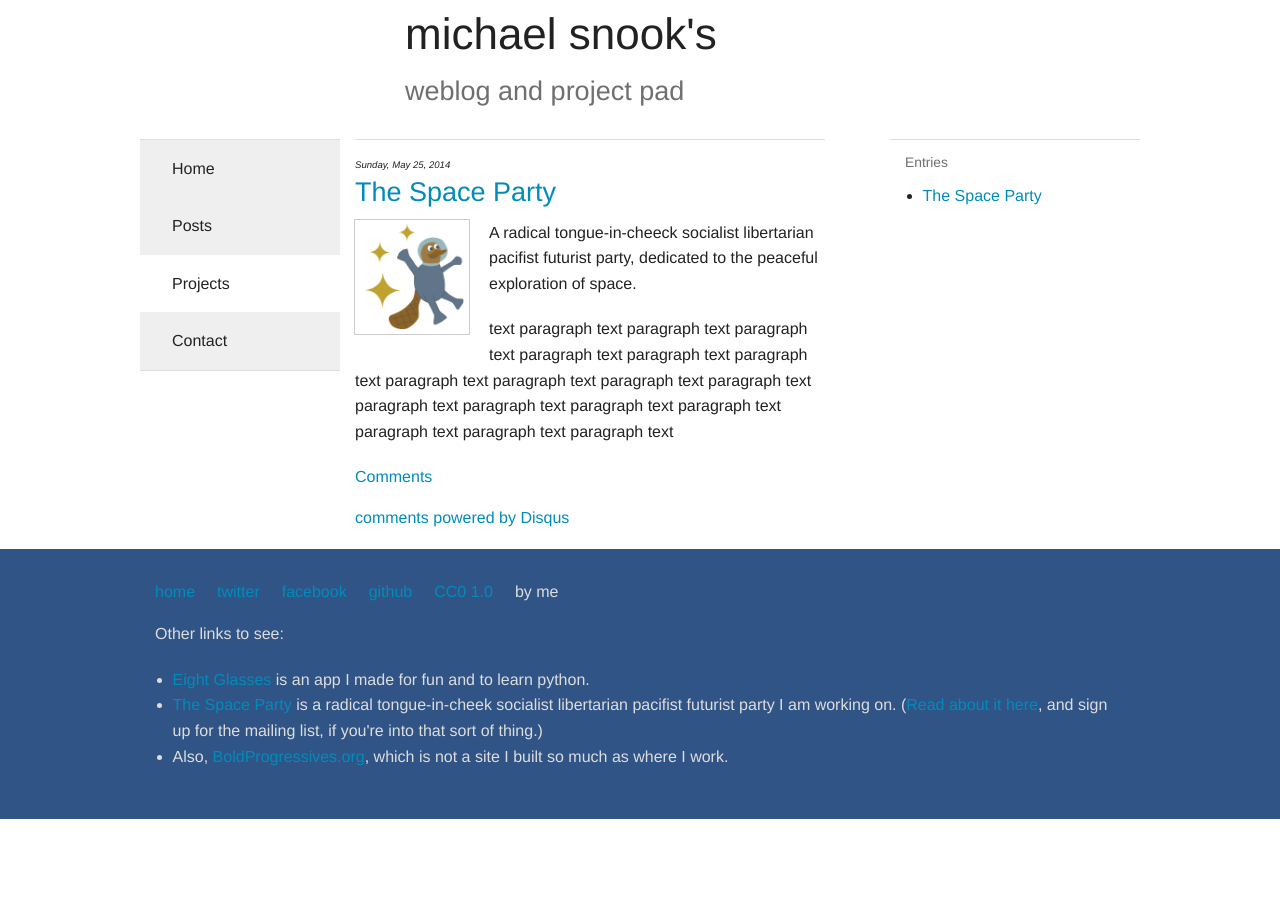
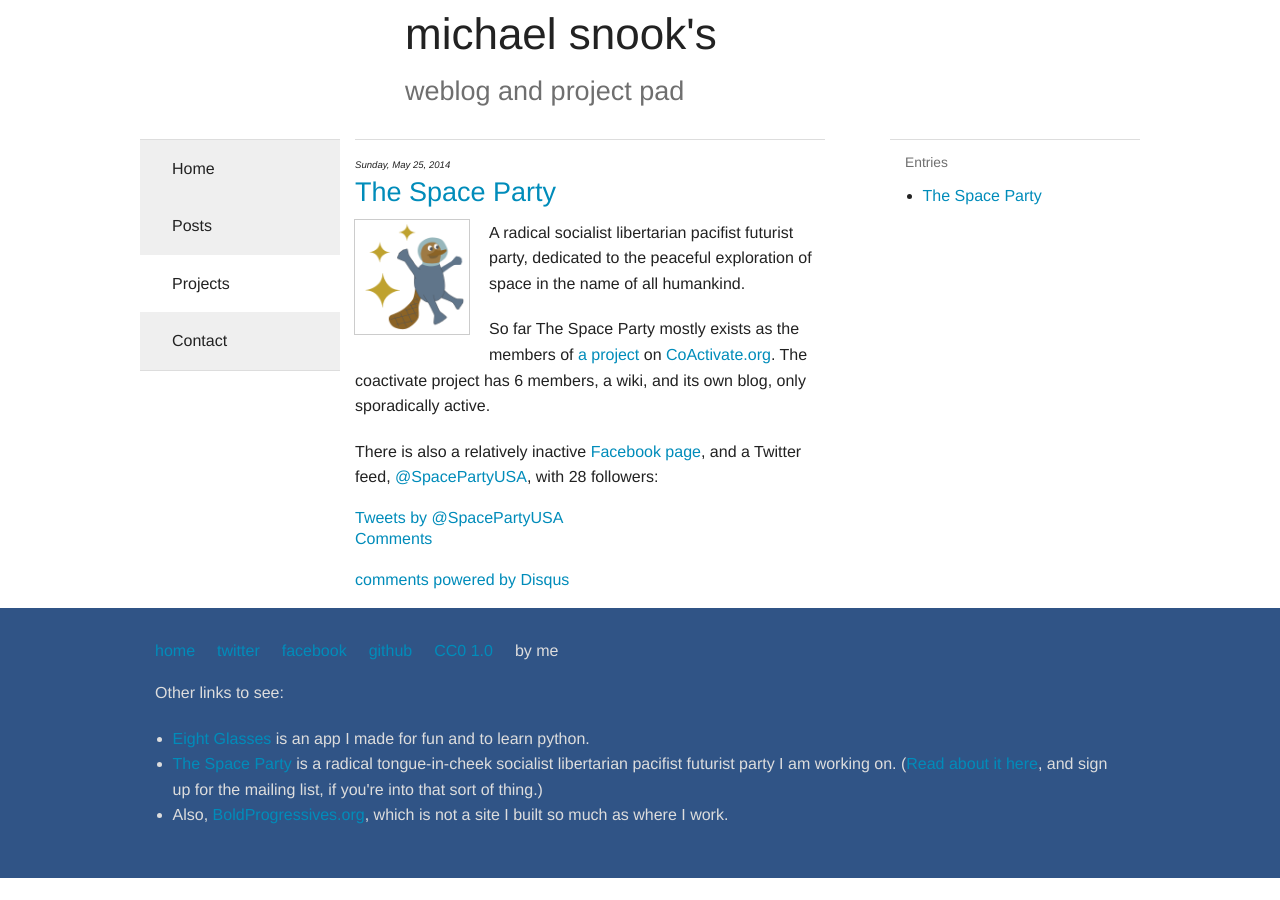
Before and after one commit to michaelsnook/snook.pub, a Jekyll site: the page built from _posts/2014-05-25-The-Space-Party.html, in a window 1280 px wide. Built offline with Jekyll 4.4.1, drawn with Linux system fonts in a browser that asks for light colours; comment, search, counter and statistics services are not loaded.

Commit message:
update space party post

```diff
--- a/_posts/2014-05-25-The-Space-Party.html
+++ b/_posts/2014-05-25-The-Space-Party.html
@@ -7,6 +7,11 @@ category: projects
 ---
 
 <img src="/static/images/space-228.png" class="th left" width="114px" />
-<p>A radical tongue-in-cheeck socialist libertarian pacifist futurist party, dedicated to the peaceful exploration of space. </p>
+<p>A radical socialist libertarian pacifist futurist party, dedicated to the peaceful exploration of space in the name of all humankind. </p>
 
-<p>text paragraph text paragraph text paragraph text paragraph text paragraph text paragraph text paragraph text paragraph text paragraph text paragraph text paragraph text paragraph text paragraph text paragraph text paragraph text paragraph text paragraph text </p>
+<p>So far The Space Party mostly exists as the members of <a href="http://coactivate.org/projects/spaceparty/">a project</a> on <a href="http://coactivate.org">CoActivate.org</a>. The coactivate project has 6 members, a wiki, and its own blog, only sporadically active.</p>
+
+<p>There is also a relatively inactive <a href="https://facebook.com/SpacePartyUSA">Facebook page</a>, and a Twitter feed, <a href="https://twitter.com/SpacePartyUSA">@SpacePartyUSA</a>, with 28 followers:</p>
+
+<a class="twitter-timeline" href="https://twitter.com/SpacePartyUSA" data-widget-id="509926930003406848">Tweets by @SpacePartyUSA</a>
+<script>!function(d,s,id){var js,fjs=d.getElementsByTagName(s)[0],p=/^http:/.test(d.location)?'http':'https';if(!d.getElementById(id)){js=d.createElement(s);js.id=id;js.src=p+"://platform.twitter.com/widgets.js";fjs.parentNode.insertBefore(js,fjs);}}(document,"script","twitter-wjs");</script>
```
